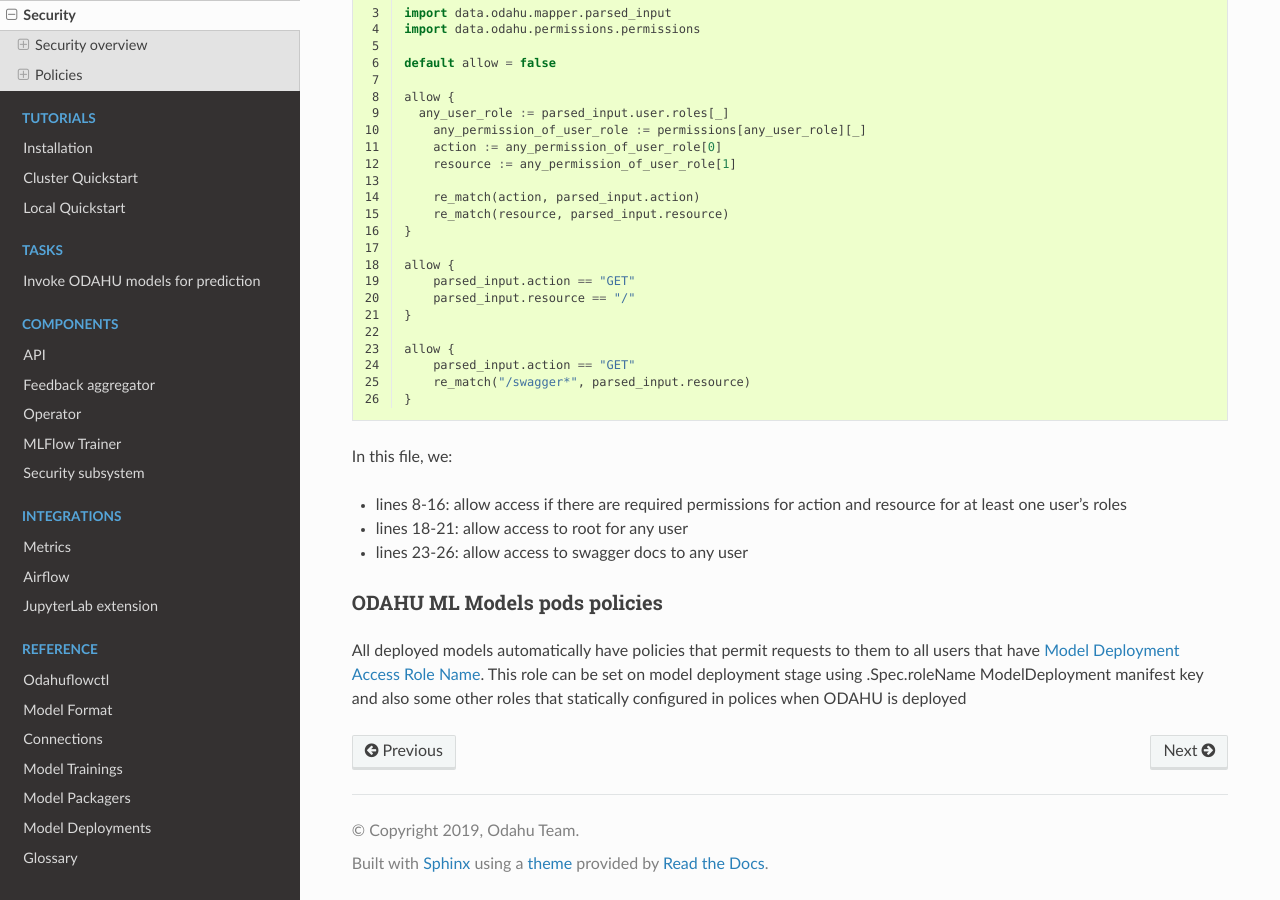
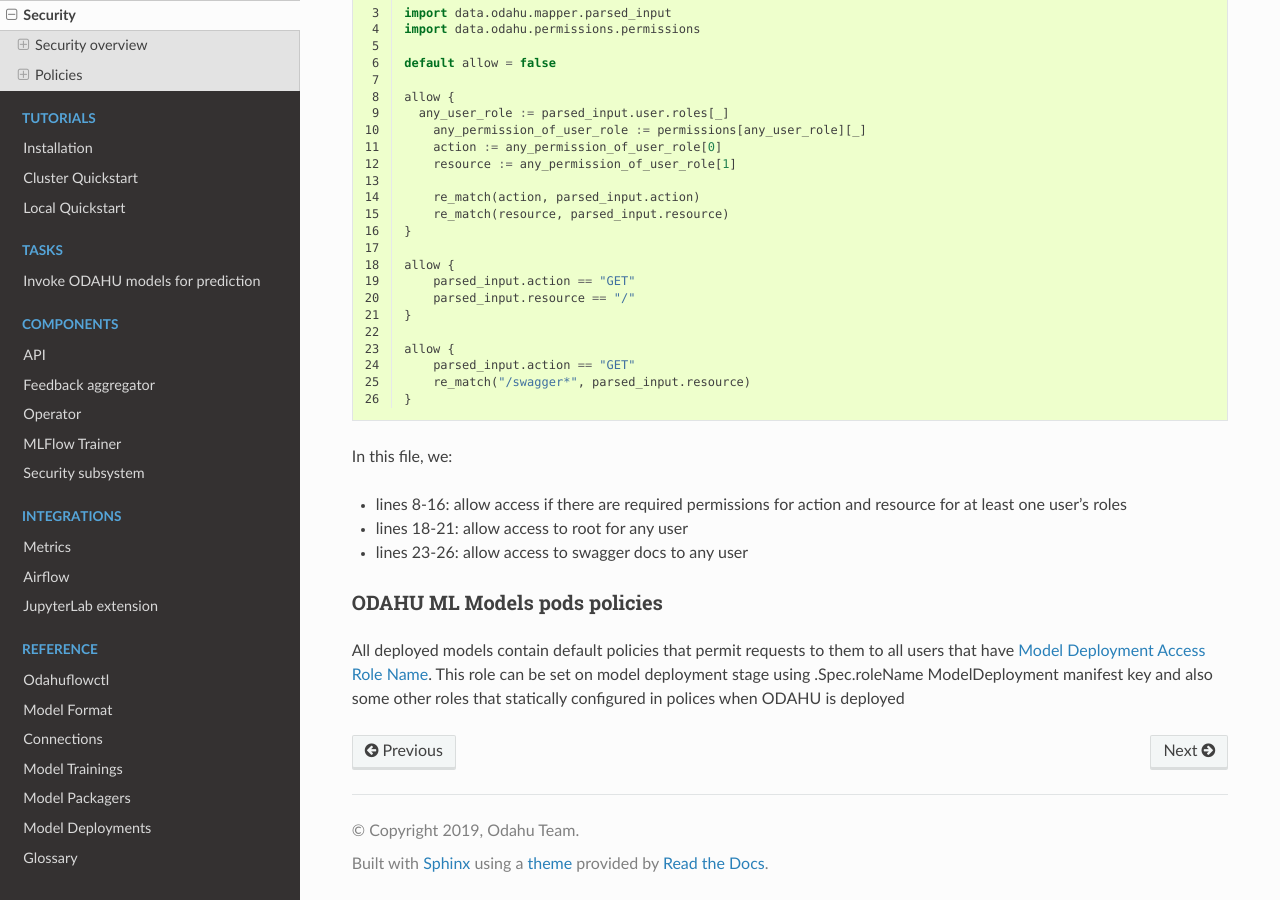
Before and after one commit to odahu/odahu-docs, a Sphinx documentation site: the page built from source/gen_security.rst, in a window 1280 px wide and 900 px high, scrolled down 5616 px. Built offline with Sphinx 7.4.7 and the Read the Docs theme 2.0.0, drawn with Linux system fonts in a browser that asks for light colours; formulas are drawn with MathJax 3.

Commit message:
Update source/gen_security.rst
Co-authored-by: karbyshevds <karbyshevds@gmail.com>

```diff
--- a/source/gen_security.rst
+++ b/source/gen_security.rst
@@ -300,7 +300,7 @@ In this file, we:
 ODAHU ML Models pods policies
 """"""""""""""""""""""""""""""""""""""
 
-All deployed models automatically have policies that permit requests to them to all users
+All deployed models contain default policies that permit requests to them to all users
 that have :term:`Model Deployment Access Role Name`. This role can be set on model deployment stage using
 .Spec.roleName ModelDeployment manifest key and also some other roles that statically configured in polices
 when ODAHU is deployed
```
